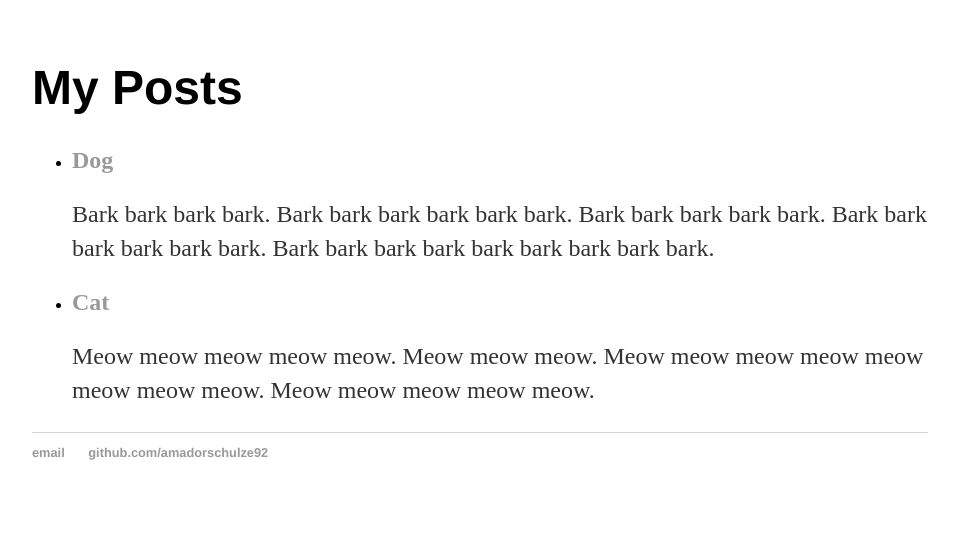
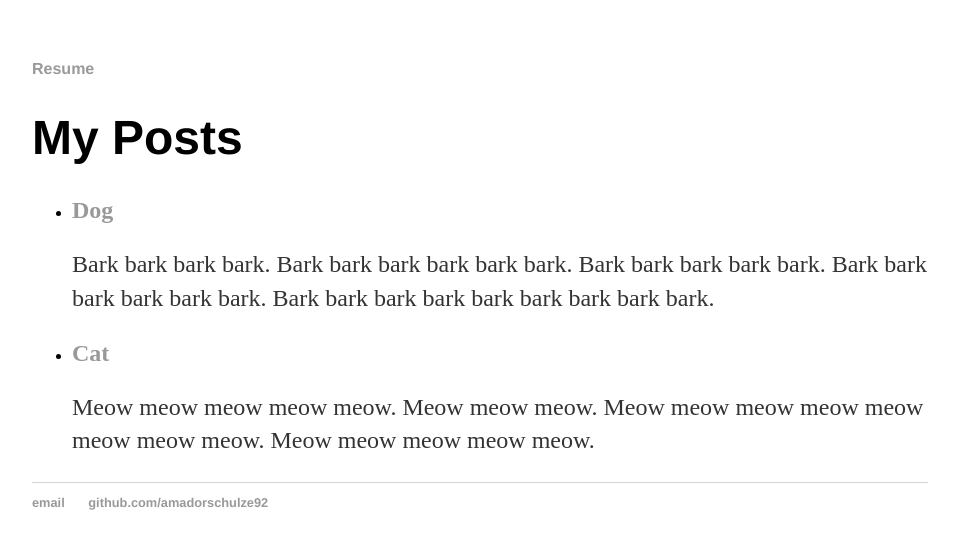
Before and after one commit to amadorschulze92/amadorschulze92.github.io, a Jekyll site: the page built from projects.html, in a window 1280 px wide. Shown: the top 549 px of the page, without its empty margins (160-1119 px from the left). Built offline with Jekyll 4.4.1, drawn with Linux system fonts in a browser that asks for light colours.

Commit message:
construction sign + add resume

```diff
--- a/_includes/navigation.html
+++ b/_includes/navigation.html
@@ -7,5 +7,10 @@
         </a>
       </li>
     {% endfor %}
+    <li>
+      <a href="https://docs.google.com/document/d/1thLqAjj-BYSyU1iCXER2uiUdLH3TE7B45c8Q1hyeDcQ/edit?usp=sharing" {% if page.url == item.link %}class="current"{% endif %}>
+        Resume
+      </a>
+    </li>
   </ul>
 </nav>
--- a/index.html
+++ b/index.html
@@ -10,6 +10,7 @@
     <div class="header">
       <h1>Michael A. Schulze</h1>
       <h4>A Data Science Padawan</h4>
+      <h6>Warning! Site is currently under construction.</h6>
     </div>
   </head>
   <body>
```
